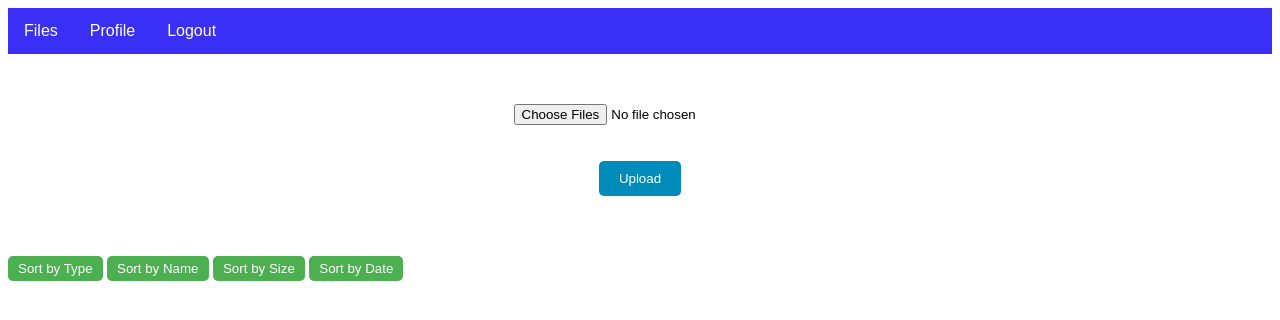
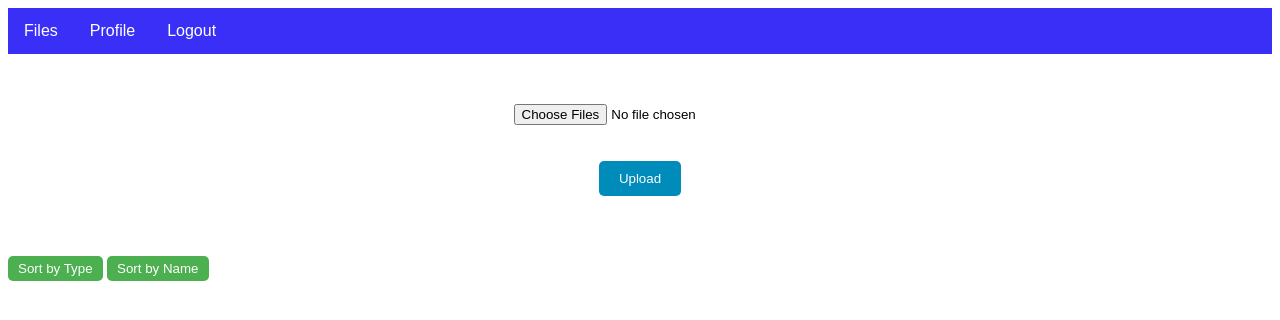
Before and after one commit to VishalVimal/Cloud-Computig-Project, a website: page home.html in a window 1280 px wide. Drawn offline with Linux system fonts and the light colour scheme; no server answers.

Commit message:
removed two button

```diff
--- a/home.html
+++ b/home.html
@@ -190,8 +190,6 @@
     </div>
     <button class="sort-button" onclick="sortImages('type')">Sort by Type</button>
     <button class="sort-button" onclick="sortImages('name')">Sort by Name</button>
-    <button class="sort-button" onclick="sortImages('size')">Sort by Size</button>
-    <button class="sort-button" onclick="sortImages('date')">Sort by Date</button>
     <div class="list-section">
       <div class="images"></div>
     </div>
```
